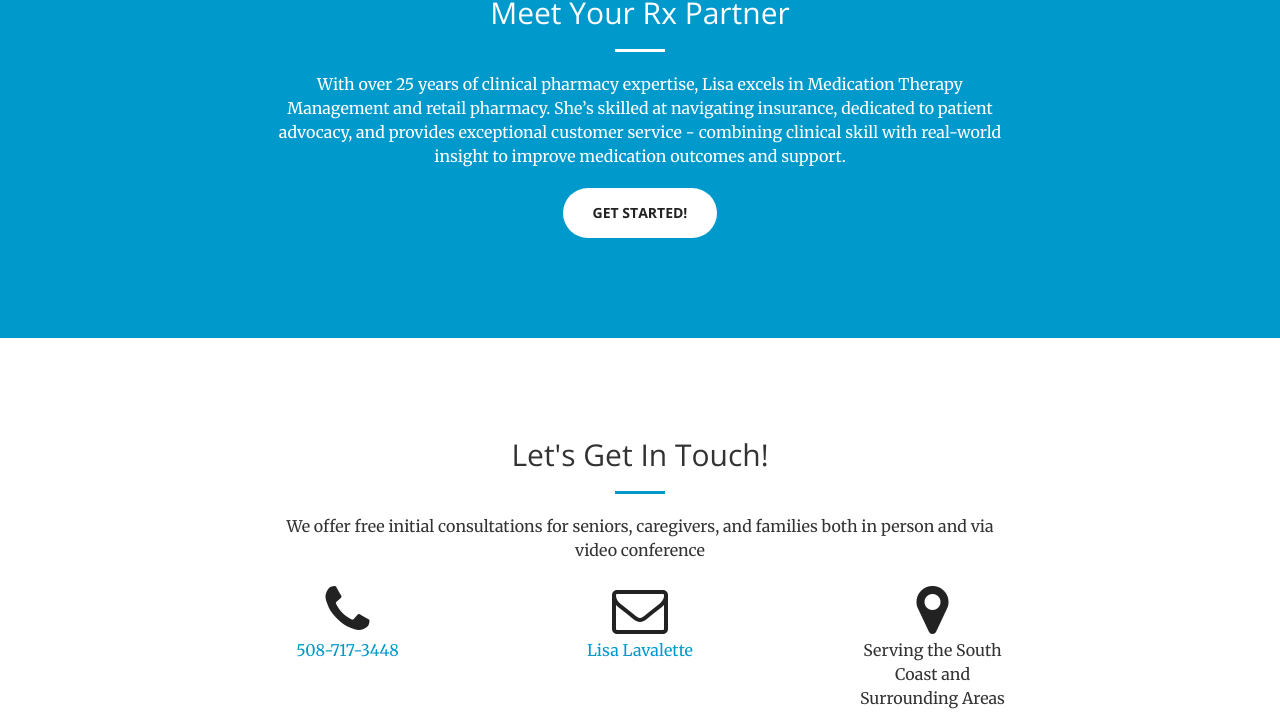
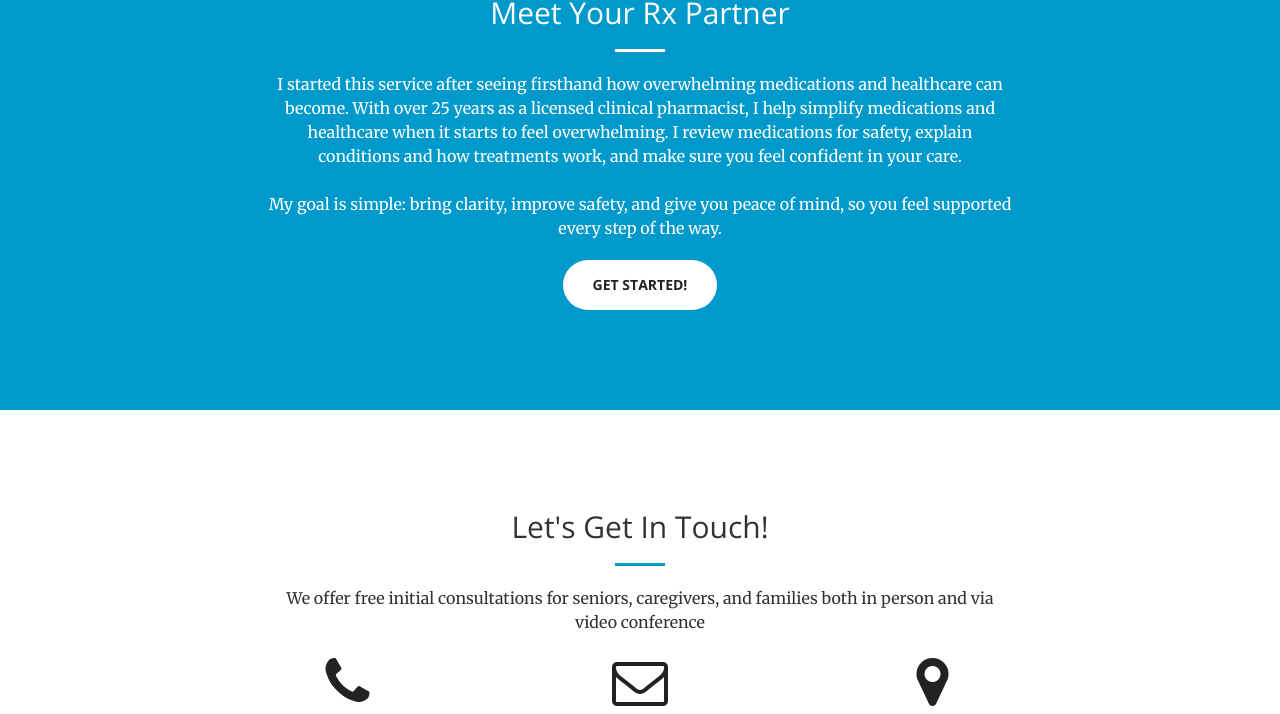
Before and after one commit to edlavalette/edlavalette.github.io, a Jekyll site: the page built from index.html, in a window 1280 px wide and 900 px high, scrolled down 1751 px, cut to the strip 186-900 px from the top of the window. Built offline with Jekyll 4.4.1, drawn with Linux system fonts in a browser that asks for light colours.

Commit message:
Update call-to-action.html

```diff
--- a/_includes/call-to-action.html
+++ b/_includes/call-to-action.html
@@ -38,7 +38,13 @@
     <div class="container">
         <div class="row">
             <div class="col-lg-8 col-lg-offset-2 text-center">
-                <p class="text-faded">With over 25 years of clinical pharmacy expertise, Lisa excels in Medication Therapy Management and retail pharmacy. She’s skilled at navigating insurance, dedicated to patient advocacy, and provides exceptional customer service - combining clinical skill with real-world insight to improve medication outcomes and support.</p>
+                <p class="text-faded">I started this service after seeing firsthand how overwhelming medications
+and healthcare can become. With over 25 years as a licensed clinical
+pharmacist, I help simplify medications and healthcare when it starts to
+feel overwhelming. I review medications for safety, explain conditions and
+how treatments work, and make sure you feel confident in your care.<br><br>
+My goal is simple: bring clarity, improve safety, and give you peace of
+mind, so you feel supported every step of the way.</p>
             </div>
         </div>
     </div>
```
